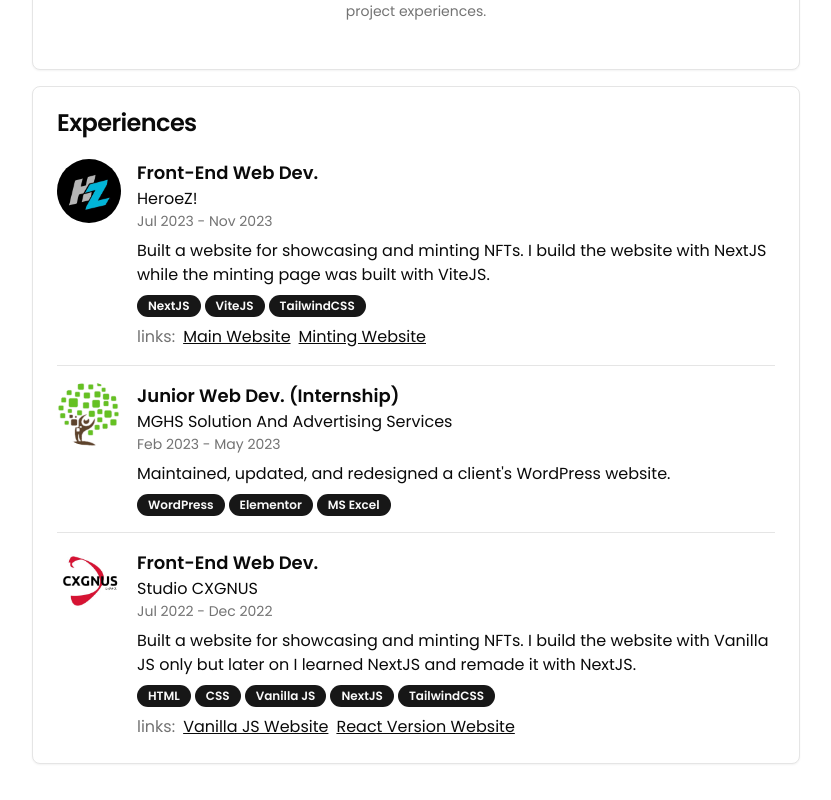
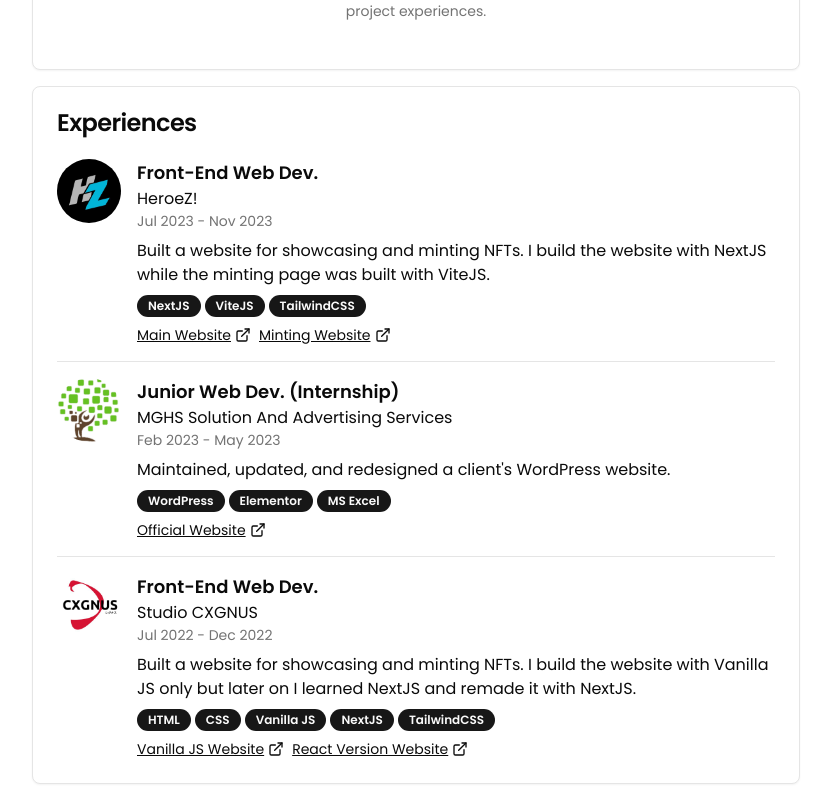
Before and after one commit to dondycles/portfolio-shadcn, a Next.js app: page / in a window 1280 px wide. Shown: the part 821-1621 px from the top of the page, without its empty margins (224-1055 px from the left). Built offline with nearby package versions, Linux system fonts and the light colour scheme.

Commit message:
modified:   app/page.tsx

```diff
--- a/app/page.tsx
+++ b/app/page.tsx
@@ -37,7 +37,7 @@
 } from "@/components/ui/table";
 import Link from "next/link";
 import React from "react";
-import { Button } from "@/components/ui/button";
+import { ExternalLink } from "lucide-react";
 export default function Home() {
   const socials = [
     {
@@ -105,7 +105,12 @@
       img: "/mghs.jpg",
       skills: ["WordPress", "Elementor", "MS Excel"],
       desc: "Maintained, updated, and redesigned a client's WordPress website. ",
-      links: [],
+      links: [
+        {
+          link: "https://themghs.com",
+          name: "Official Website",
+        },
+      ],
     },
     {
       date: "Jul 2022 - Dec 2022",
@@ -224,17 +229,17 @@
                       })}
                     </div>
                     {exp.links.length ? (
-                      <div className="flex flex-row gap-2 items-center mt-2">
-                        <p className="text-muted-foreground">links:</p>
+                      <div className="flex flex-row gap-2 items-center mt-2 text-sm">
                         {exp.links.map((link) => {
                           return (
                             <Link
                               key={link.link}
                               href={link.link}
                               target="_blank"
-                              className="underline"
+                              className="underline flex items-center gap-1"
                             >
                               {link.name}
+                              <ExternalLink className="w-4 h-4" />
                             </Link>
                           );
                         })}
```
